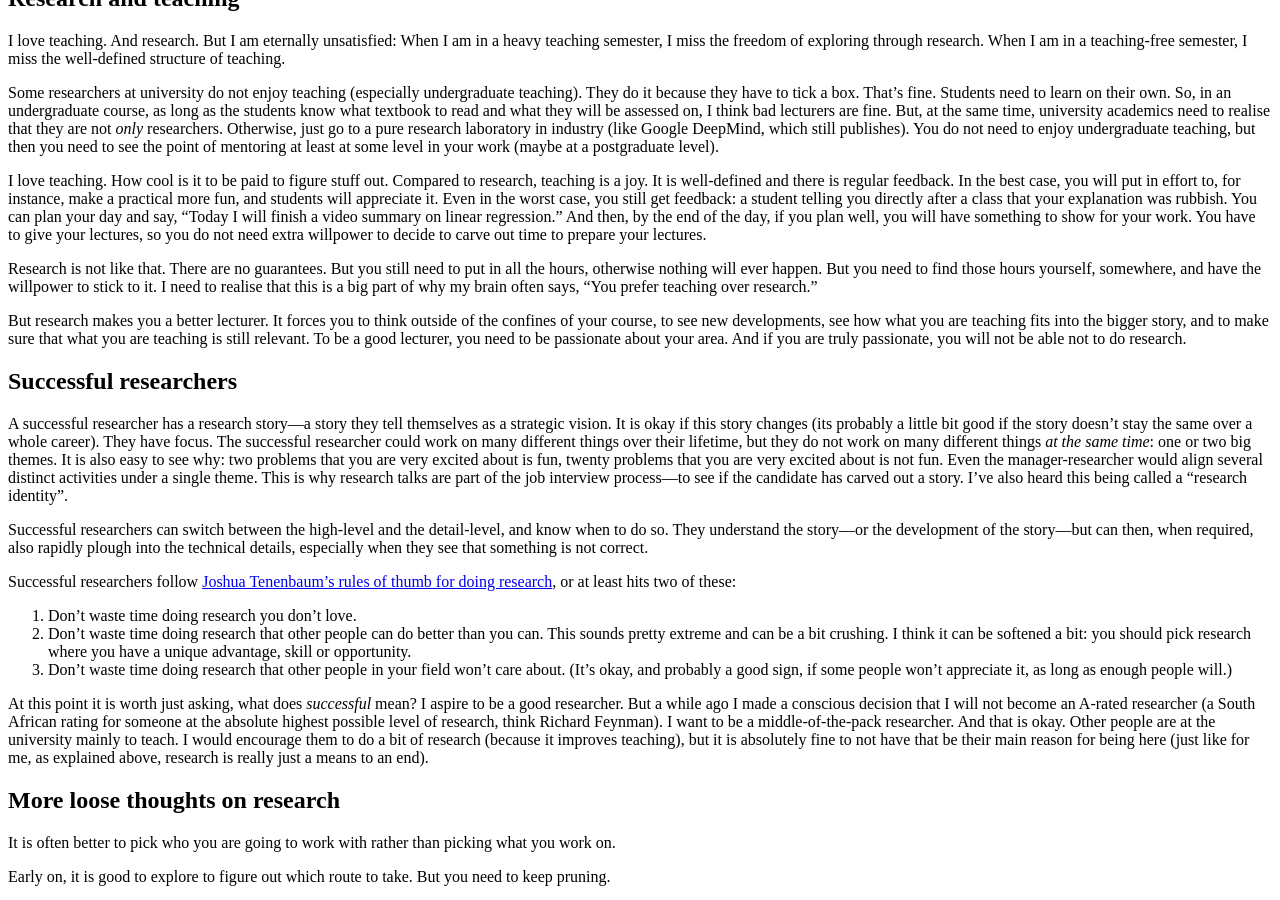
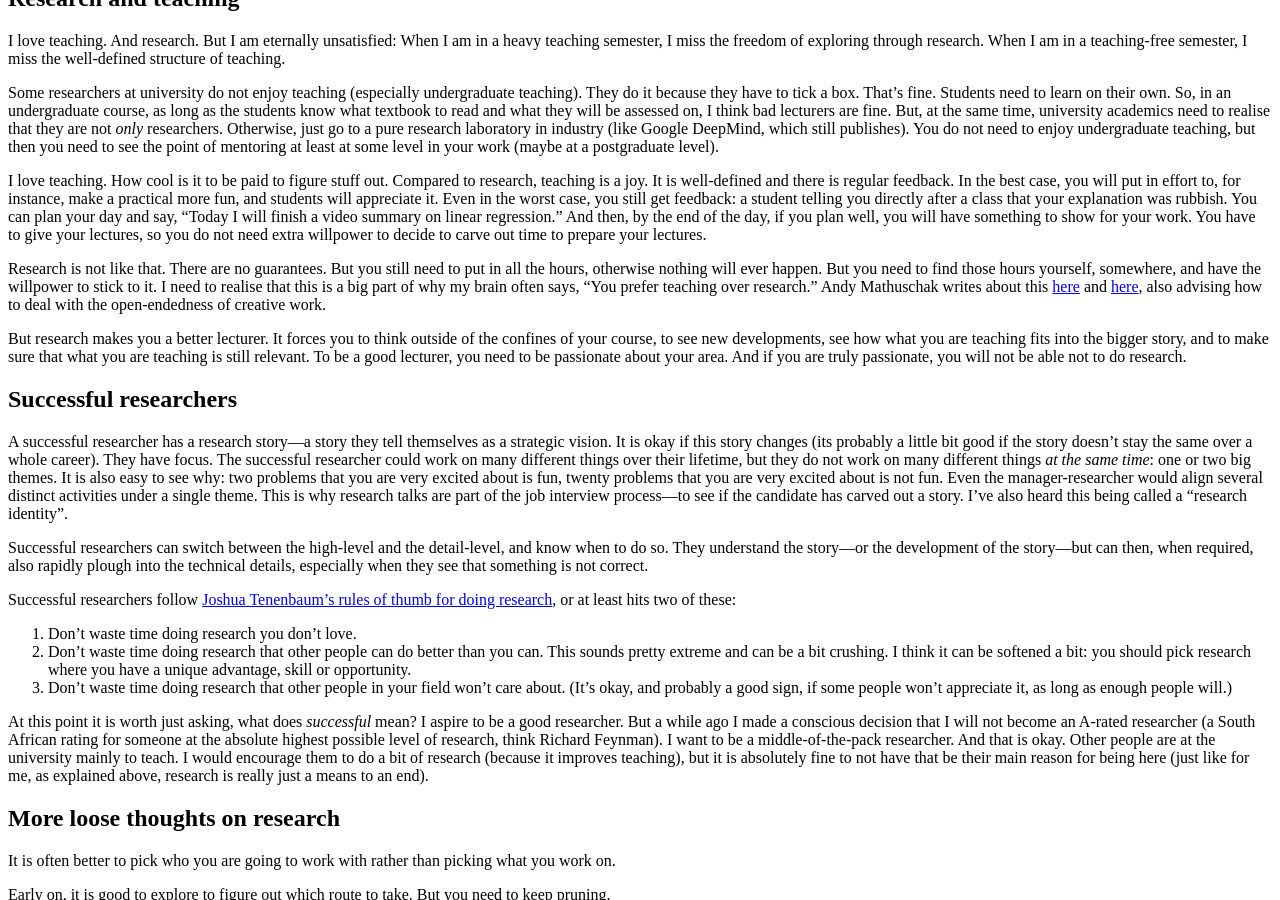
Before and after one commit to kamperh/kamperh.github.io, a Jekyll site: the page built from _posts/2025-05-16-research-thoughts.md, in a window 1280 px wide and 900 px high, scrolled down 1815 px. Built offline with Jekyll 4.4.1, drawn with Linux system fonts in a browser that asks for light colours; our own code applies the rules of GitHub Pages for plain Markdown files; a style sheet for code colours, icons or effects is not loaded.

Commit message:
Update 2025-05-16-research-thoughts.md

```diff
--- a/_posts/2025-05-16-research-thoughts.md
+++ b/_posts/2025-05-16-research-thoughts.md
@@ -71,7 +71,7 @@
 
 I love teaching. How cool is it to be paid to figure stuff out. Compared to research, teaching is a joy. It is well-defined and there is regular feedback. In the best case, you will put in effort to, for instance, make a practical more fun, and students will appreciate it. Even in the worst case, you still get feedback: a student telling you directly after a class that your explanation was rubbish. You can plan your day and say, "Today I will finish a video summary on linear regression." And then, by the end of the day, if you plan well, you will have something to show for your work. You have to give your lectures, so you do not need extra willpower to decide to carve out time to prepare your lectures.
 
-Research is not like that. There are no guarantees. But you still need to put in all the hours, otherwise nothing will ever happen. But you need to find those hours yourself, somewhere, and have the willpower to stick to it. I need to realise that this is a big part of why my brain often says, "You prefer teaching over research."
+Research is not like that. There are no guarantees. But you still need to put in all the hours, otherwise nothing will ever happen. But you need to find those hours yourself, somewhere, and have the willpower to stick to it. I need to realise that this is a big part of why my brain often says, "You prefer teaching over research." Andy Mathuschak writes about this [here](https://blog.andymatuschak.org/post/159979927467/satisfaction-and-progress-in-open-ended-work) and [here](https://andymatuschak.org/2021/), also advising how to deal with the open-endedness of creative work.
 
 But research makes you a better lecturer. It forces you to think outside of the confines of your course, to see new developments, see how what you are teaching fits into the bigger story, and to make sure that what you are teaching is still relevant. To be a good lecturer, you need to be passionate about your area. And if you are truly passionate, you will not be able not to do research.
 
```
